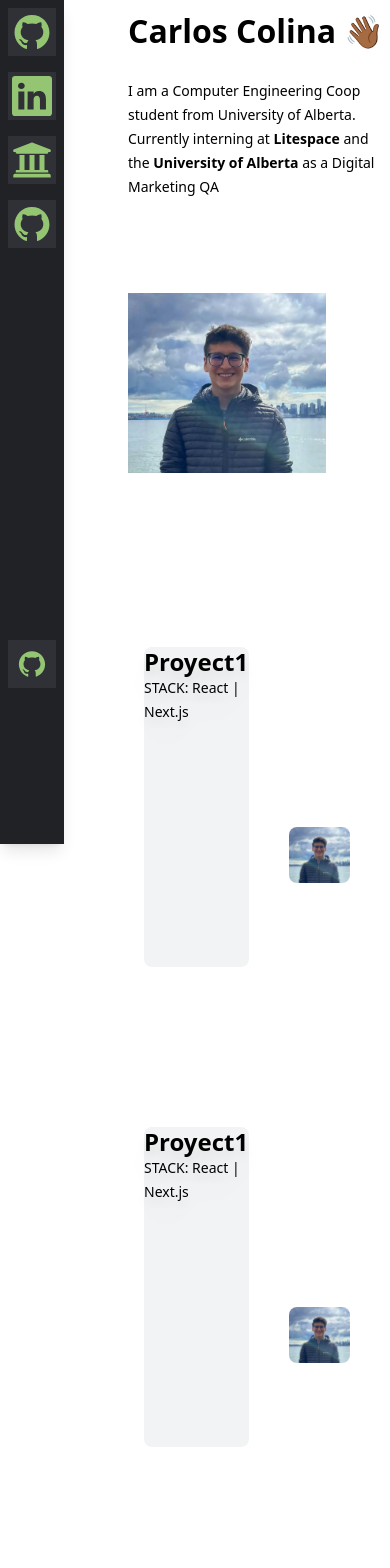
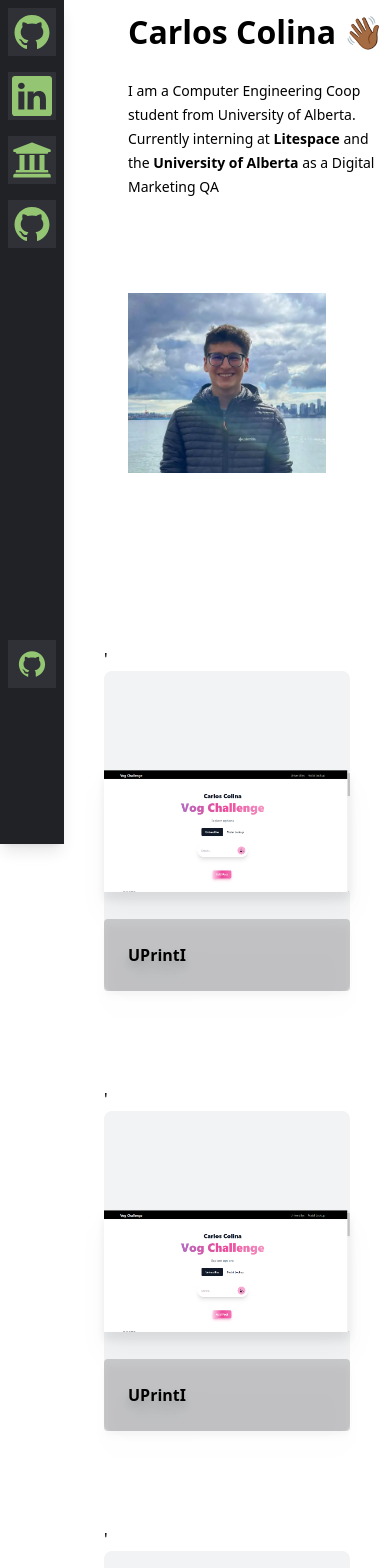
Before and after one commit to Ccolina03/CarlitosWeb, a React (Create React App) app: page / in a window 390 px wide. Shown: the top 1568 px of the page. Built offline with nearby package versions, Linux system fonts and the light colour scheme.

Commit message:
Creating reusable Card Component and adding responsiveness to it

```diff
--- a/src/components/Card.tsx
+++ b/src/components/Card.tsx
@@ -1,15 +1,22 @@
 import React from 'react';
 import Heading from './Heading';
+import UPrintI from '../gallery/Screenshot 2023-04-02 174506.png'
+import Carlos from '../gallery/Screenshot_20230125_115845.png'
 
 const Card = () => {
     return (
-        <div className="grid sm:grid-cols-1  md:grid-cols-2 px-10 gap-10 gap-y-16 pb-24">
-            <div className='flex flex-col group cursor-pointer bg-gray-100 rounded-lg'>
-                <div className="relative w-full h-80 drop-shadow-xl group-hover:scale-105 transition-transform duration-200-ease-out">
-                <Heading className='w-full' size="h3">Proyect1</Heading>
-                <Heading className='w-full' size="h5">STACK: React | Next.js</Heading>
+        <div className='flex flex-col gap-10 gap-y-20 group cursor-pointer bg-gray-100 rounded-lg inset-0'>
+            <div className="relative h-80 drop-shadow-xl group-hover:scale-105 transition-transform duration-200-ease-out">
+                <img className='object-contain w-ful h-full object-left lg:object-center' src={UPrintI} alt='UPrintI'></img>
+                <div className='absolute bottom-0 w-full bg-opacity-20 bg-black backdrop-blur-lg rounded drop-shadow-lg text-white p-6 flex justify-between'>
+                    <div>
+                        <p className='font-bold'>UPrintI</p>
+
+                    </div>
+
                 </div>
             </div>
+
         </div>
     )
 }
--- a/src/components/Carlos.tsx
+++ b/src/components/Carlos.tsx
@@ -25,7 +25,7 @@ const Carlos: FC<CarlosProps> = (
 ) => {
     return (
         <div className={`flex justify-center ${getCarlos(noShowSm)}`}>
-            <img className="object-contain rounded-lg w-auto h-full" src={Carlitos} alt="Carlos Picture"></img>
+            <img className="object-contain rounded-lg w-full h-full" src={Carlitos} alt="Carlos Picture"></img>
         </div>
     )
 }
--- a/src/components/ProjectItem.tsx
+++ b/src/components/ProjectItem.tsx
@@ -1,17 +1,14 @@
 import React from 'react';
 import Card from './Card';
-import Carlos from './Carlos';
 
 const ProjectItem = () => {
     return (
-    <div className='flex flex-row w-full'>
-        <div className='flex flex-row flex-3/4 w-full xs:flex-col sm:flex-col'>
+  < div className="px-10 gap-10 gap-y-16 pb-24">'
+    <div className='flex flex-row w-full '>
             <Card/>
-        </div>
-        <div className='flex flex-1/4 justify-center items-center'>
-            <Carlos noShowSm ={false}/>
-        </div>
     </div>
+    </div>
+
     )
 }
 
--- a/src/components/Projects.tsx
+++ b/src/components/Projects.tsx
@@ -2,13 +2,11 @@ import ProjectItem from './ProjectItem'
 
 const Projects = () => {
     return (
-        < div className="grid sm:grid-cols-1  md:grid-cols-2 px-10 gap-10 gap-y-16 pb-24">
-
+        <div className='grid sm:grid-cols-1 md:grid-cols-2'>
             <ProjectItem/>
             <ProjectItem/>
             <ProjectItem/>
-
-        </div>
+      </div>
     )
 }
 
--- a/src/layout/AuthenticatedLayout.tsx
+++ b/src/layout/AuthenticatedLayout.tsx
@@ -1,4 +1,4 @@
-import React, {ReactNode} from 'react';
+import React, {ReactNode, useState} from 'react';
 import SideBar from '../components/SideBar';
 
 export type AuthenticatedLayoutProps = {
```
Also changed, not shown: src/gallery/Rectangle 9.png (deleted), src/gallery/Screenshot 2023-04-02 174506.png (added).
